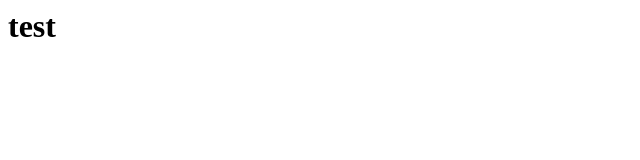
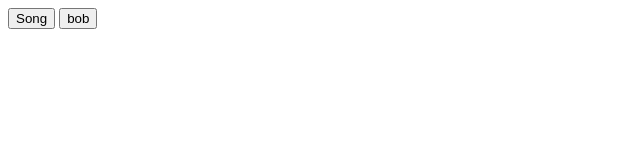
Before and after one commit to kvothe44/CrochetTest, a plain HTML site: page index.html in a window 1280 px wide. Shown: the whole page, without its empty margins (0-640 px from the left). Drawn offline with Linux system fonts and the light colour scheme.

Commit message:
Update index.html

```diff
--- a/index.html
+++ b/index.html
@@ -1 +1,2 @@
-<h1>test</h1>
+<button class="button" onclick="window.location.href = 'https://www.bbc.co.uk';"> Song</button>
+<button class="button" onclick="window.location.href = 'test.html';">bob</button>
```
